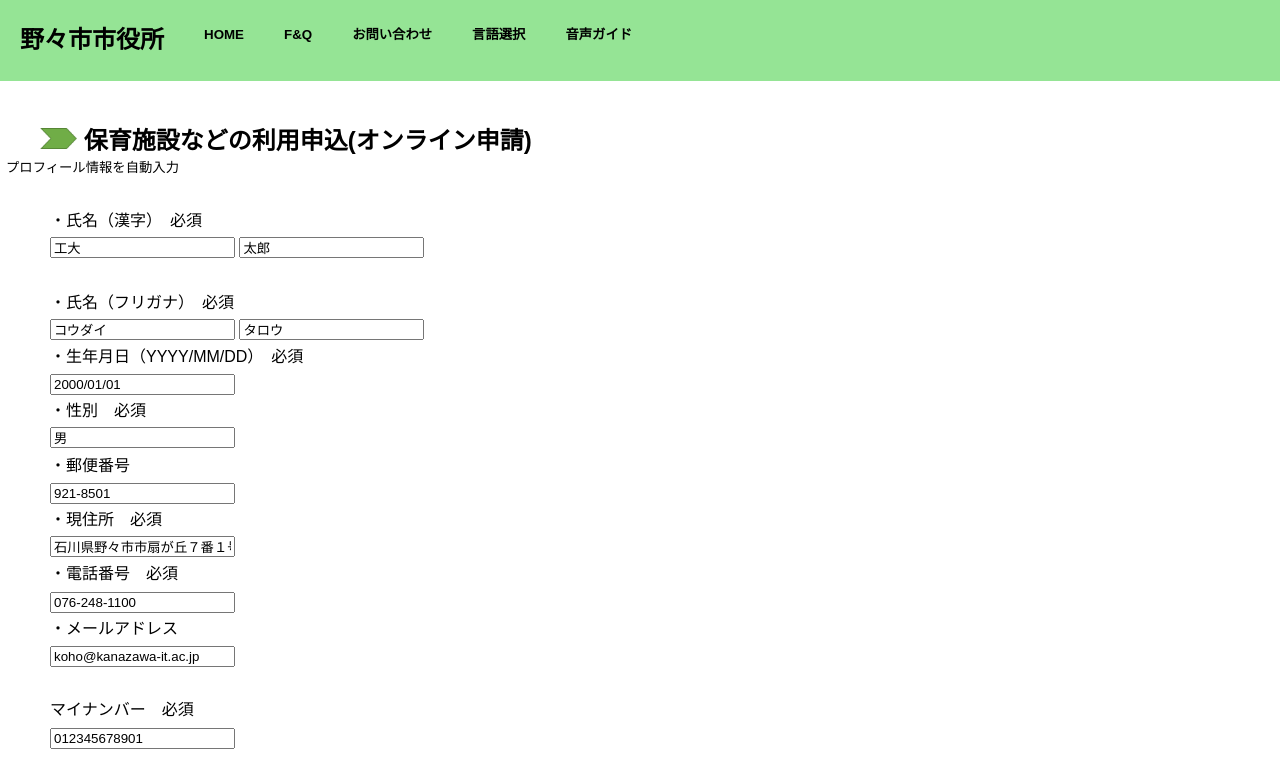
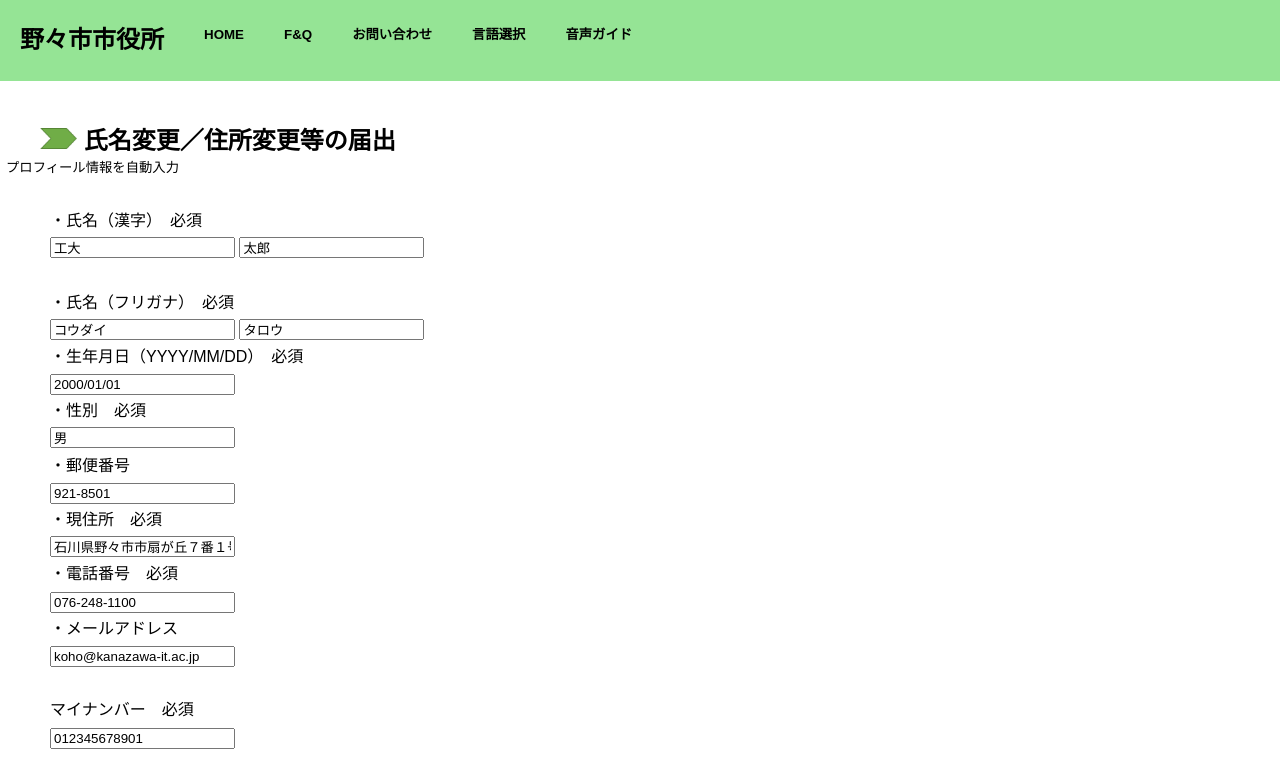
Before and after one commit to EPC3-pproject/online_application, a plain HTML site: page after_input.html in a window 1280 px wide. Shown: the top 768 px of the page. Drawn offline with Linux system fonts and the light colour scheme.

Commit message:
Update after_input.html

```diff
--- a/after_input.html
+++ b/after_input.html
@@ -31,7 +31,7 @@
     <!--ここまでヘッダー-->
 
     <main>
-        <h2><img src="images/arrow_01.png" width = "3%" alt = ""> 保育施設などの利用申込(オンライン申請)</h2>
+        <h2><img src="images/arrow_01.png" width = "3%" alt = ""> 氏名変更／住所変更等の届出</h2>
         <button onclick = "location.href='after_input.html'"type = "submit">プロフィール情報を自動入力</button>
         <form action="check_inf.html">
         <p>
```
